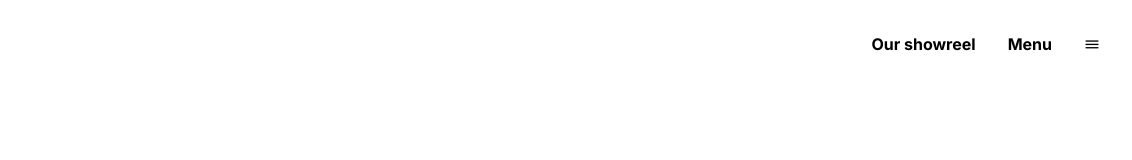
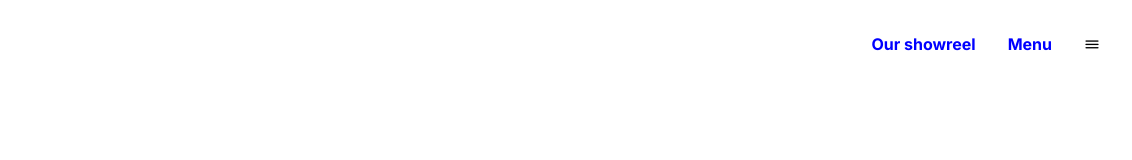
Before and after one commit to BroLetsCodeIt/Cuberto_Website_Frontend_Clone, a plain HTML site: page index.html in a window 1280 px wide. Shown: the full height of the page, 148-1280 px from the left. Drawn offline with nearby package versions, Linux system fonts and the light colour scheme.

Commit message:
partials

```diff
--- /dev/null
+++ b/_colors.scss
@@ -0,0 +1 @@
+$primary : blue;
--- a/style.scss
+++ b/style.scss
@@ -1,4 +1,6 @@
 @import url(https://fonts.googleapis.com/css?family=Inter:100,200,300,regular,500,600,700,800,900);
+@import '_colors.scss';
+
 * {
     padding: 0;
     margin: 0;
@@ -39,7 +41,7 @@ body {
     gap: 2rem;
     h2 , h1{
        font-size: 1rem;
-
+       color: $primary
     }
 
 }
```
Also changed, not shown: style.css, 1 other file.
